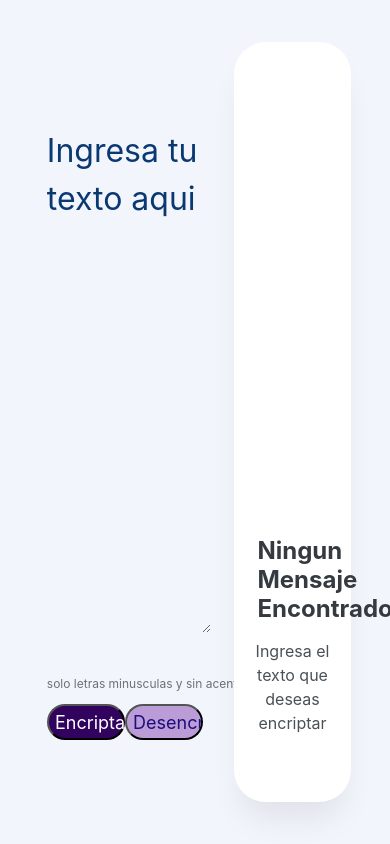
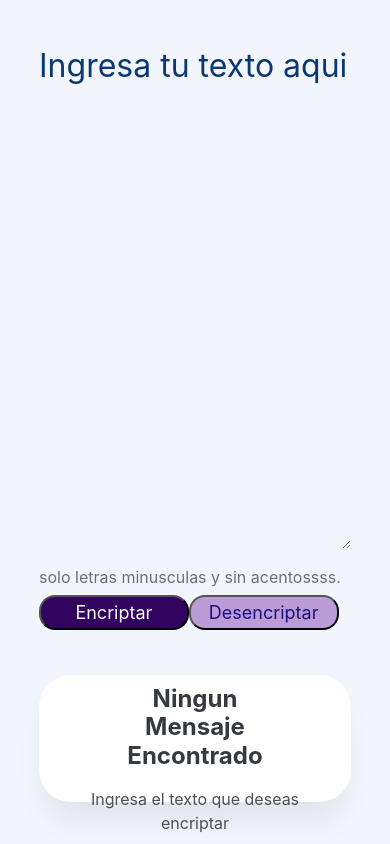
Before and after one commit to wilmerdaz/Encriptador-txt, a plain HTML site: page index.html in a window 390 px wide. Drawn offline with Linux system fonts and the light colour scheme.

Commit message:
add: Responsive Desing

```diff
--- a/style.css
+++ b/style.css
@@ -148,5 +148,72 @@ background: #f3f5fc;
     line-height: 150%;
     text-align: center;
     color: #495057;
+}
+.encriptado img {
+    position: absolute;
+    width: 80%;
+    height: 50%;
+    top: 15%;
+}
+
+/*RESPONSIVE DEISNG*/
+
+@MEDIA (max-width: 57.5em) {
+    .container{
+        display: flex;
+        flex-direction: row;
+
+    }
+    .encriptar{
+        width: 100%;
+    }
+
+    .texto{
+        width: 80%;
+        height: 60%;
+        left: 10%;
+        top: 5%;
+    }
+    .terminos{
+        width: 80%;
+        left: 10%;
+        top: 67%;
+    }
+    .terminos p {
+        font-size: 16px;
+    }
+    .botones{
+        width: 80%;
+        left: 10%;
+        top: 70%;
+    }
+    .btn-encriptar,
+    .btn-desencriptar{
+        width: 48%;
+        border-radius: 16px;
+    }
+    .btn-encriptar:hover,
+    .btn-desencriptar:hover{
+        margin: 0.3%;
+        width: 47.5%;
+        padding: 1.8%;
+    }
+    .encriptado{
+        width: 80%;
+        height: 15%;
+        left: 10%;
+        top: 80%;
+    }
+    .mensaje-encriptado{
+        width: 100%;
+        top: 5%;
+    }
+    .encriptado img {
+        top: 0;
+        display: none;
+        visibility: hidden
+
+    }
+
 
 }
```
